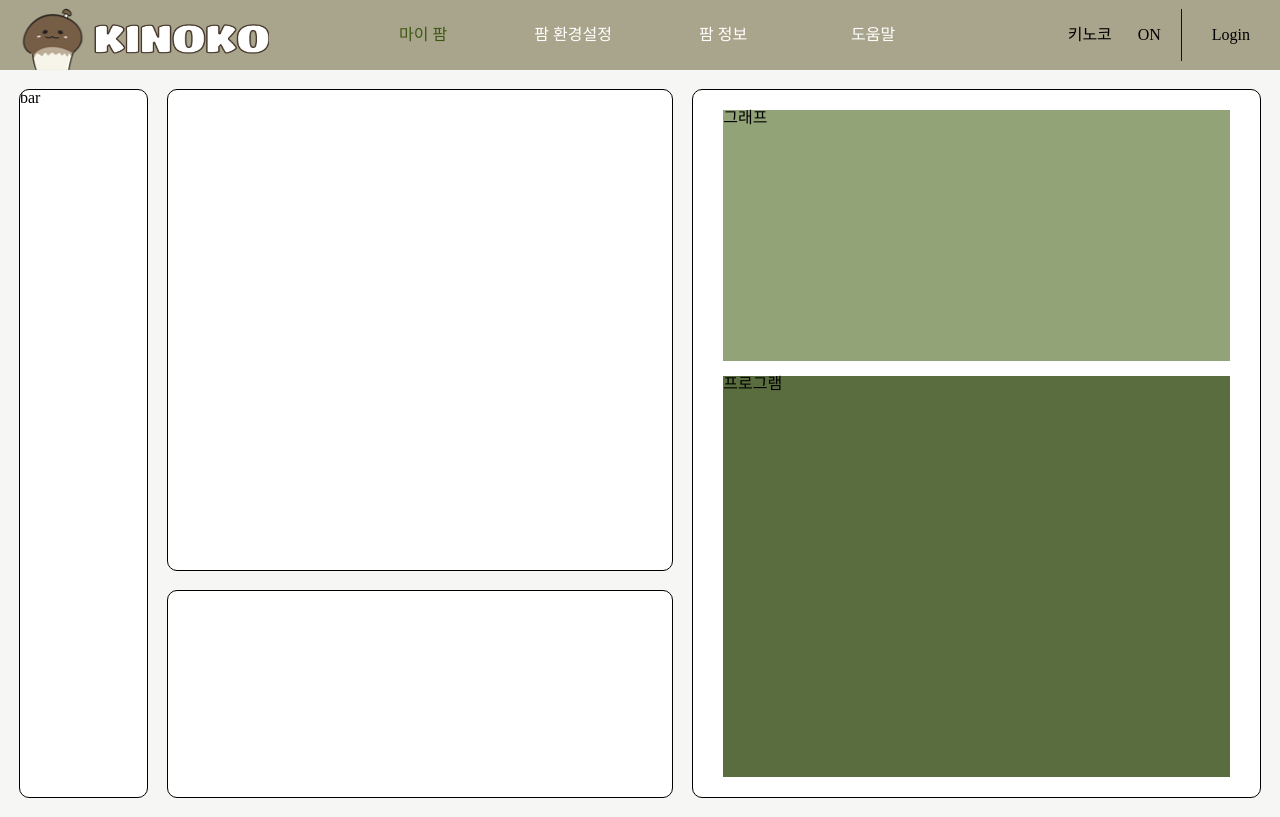
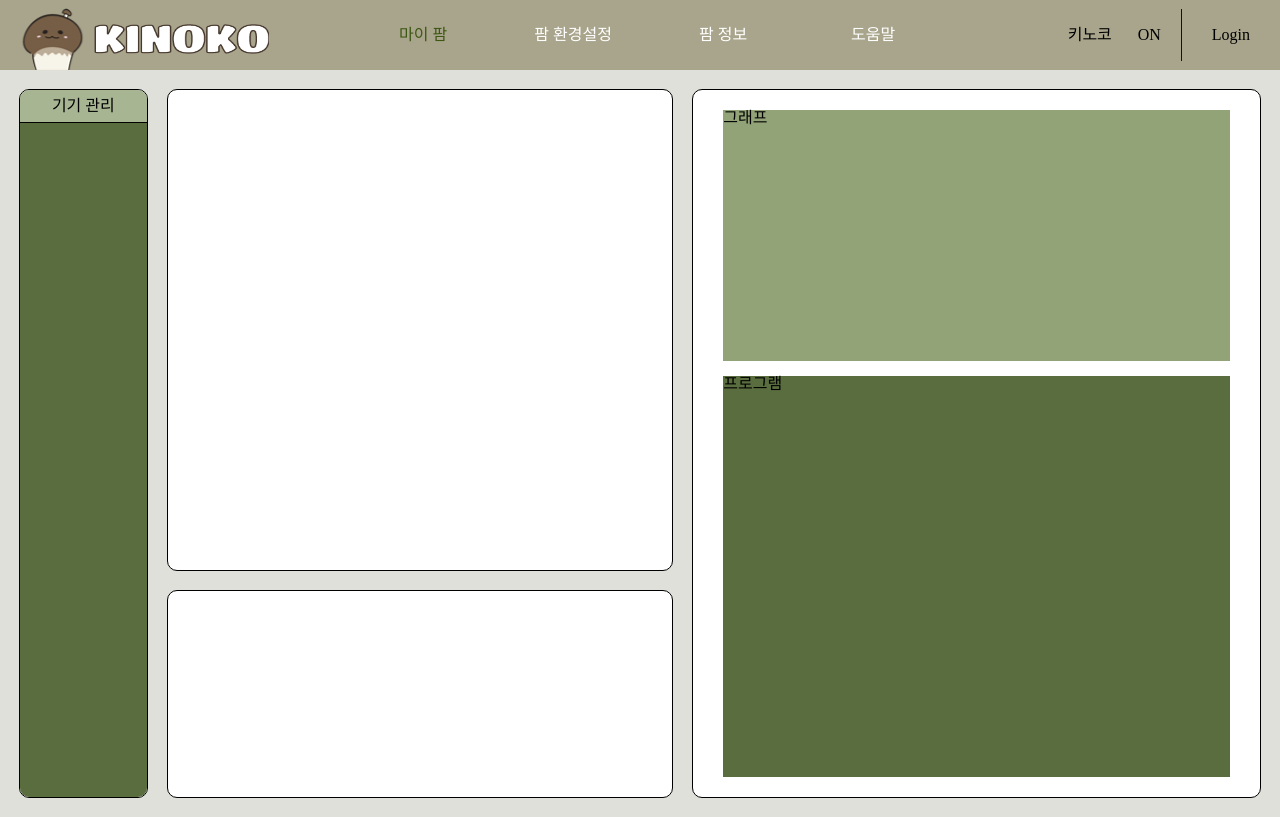
Before and after one commit to chungkyungsook/FrontEnd, a React (Create React App) app: page / in a window 1280 px wide. Built offline with nearby package versions, Linux system fonts and the light colour scheme.

Commit message:
도움말 page 레이아웃 완성

```diff
--- a/src/Kyungsook/Css/MyFarm.css
+++ b/src/Kyungsook/Css/MyFarm.css
@@ -3,7 +3,7 @@
     /* 화면 크기 지정 */
     width: 100%;
     display: flex;
-    background: rgb(224, 224, 218,00.3);
+    background: rgb(224, 224, 218);
 
 }
 
@@ -19,10 +19,33 @@
 /* 기기관리 */
 .item1{
     flex: 1;
+    display: flex;
+    flex-direction: column;
     border: 1px solid black;
     background: white;
     overflow-y:auto; /*세로 스크롤 내용 모두 보여주기*/
 }
+
+.item1Text {
+    flex-basis: 2rem;
+    background:rgb(145, 163, 119,0.8);
+    border-bottom: 1px solid black;
+    text-align: center;
+    line-height: 2rem;
+}
+/* 기기관리 버튼 영역 */
+.item1ButtonBox {
+    flex: 1;
+    background: rgb(90, 109, 62);
+}
+
+/* 기기관리 버튼 */
+.item1Button {
+    flex: 1;
+    background: rgb(90, 109, 62);
+}
+/*end 기기관리 */
+
 
 /* 배지 사진 + 온 습도 */
 .item2{
--- a/src/Kyungsook/Routes/Help.js
+++ b/src/Kyungsook/Routes/Help.js
@@ -1,5 +1,10 @@
 import React from 'react' ;
 import styled from 'styled-components';
+import title      from '../../assets/logoHeight.png' ;
+import {userSelect} from '../../Util/css' ;
+
+
+
 const Container   = styled.div`
 
     width : 100%;
@@ -38,15 +43,6 @@ const Item1Img = styled.div`
     justify-content : center;
     align-items : center;
 `;
-const Item1Info = styled.div`
-    margin : 10px;
-    flex : 4;
-    display: flex;
-    justify-content: center;
-    align-items : center;
-    background : blue;
-`;
-
 
 //선택한 키노코 이미지
 const KinokoImg = styled.div`
@@ -60,11 +56,35 @@ const Text = styled.div`
     padding : 5px;
 `;
 
+const Item1Info = styled.div`
+    margin : 10px;
+    flex : 4;
+    display: flex;
+    flex-direction : column;
+    justify-content: center;
+    align-items : center;
+`;
+
+
 //선택한 버섯 정보
 const KinokoInfo = styled.div`
+    box-shadow: 0 0 8px 0 rgba(0, 0, 0, 0.12), 0 0 8px 0 rgba(0, 0, 0, 0.06);
+    width: 448px;
+    height: 370px;
+    text-align :center;
+    line-height : 370px;
+`;
 
-    background : blue;
+//이미지
+const Img = styled.img`
+
+    ${userSelect}
+
+    cursor : default ;
+
+
 `;
+
 
 //버섯 아이콘 구역
 const Item2 = styled.div`
@@ -95,6 +115,8 @@ const KinokoIcons = styled.div`
 
 //기기 사용법 구역
 const Section2    = styled.div`
+    text-align : center;
+    line-height : 83vh;
     height  : 83vh;
     flex : 1;
     margin : 0 20px;
@@ -110,13 +132,17 @@ const Help = () => {
         <Container>
             <Section1>
                 <Item1>
+
                     <Item1Img> {/* 선택한 버섯 이미지 */}
                         <KinokoImg></KinokoImg>
                         <Text>표고버섯</Text>
                     </Item1Img>
+
                     <Item1Info> {/* 선택한 버섯 정보 */}
-                        <KinokoInfo></KinokoInfo>
+                        <Img     src={title}      width="50" height="50"  draggable="false" />
+                        <KinokoInfo>버섯 정보 입니다.</KinokoInfo>
                     </Item1Info>
+
                 </Item1>
 
                 <Item2> {/* 버섯 종류 아이콘 */}
--- a/src/Kyungsook/Routes/MyFarm.js
+++ b/src/Kyungsook/Routes/MyFarm.js
@@ -4,7 +4,12 @@ import '../Css/MyFarm.css';
 const MyFarm = () => {
     return (
         <div className="container">
-            <div className="item item1">bar</div>
+            <div className="item item1">
+                <div className = "item1Text"> 기기 관리</div>
+                <div className = "item1ButtonBox">
+                    <div className = "item1Button"></div>
+                </div>
+            </div>
             {/* 배지 사진 + 온,습도 */}
             <div className="item item2">
                 <div className = "box1 img">
```
